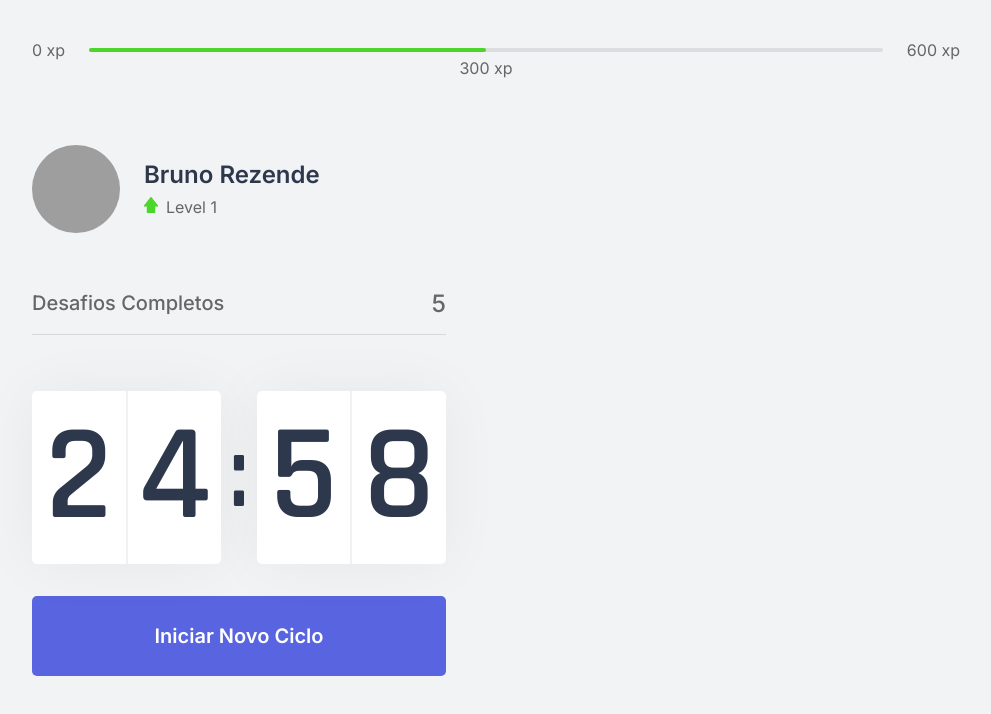
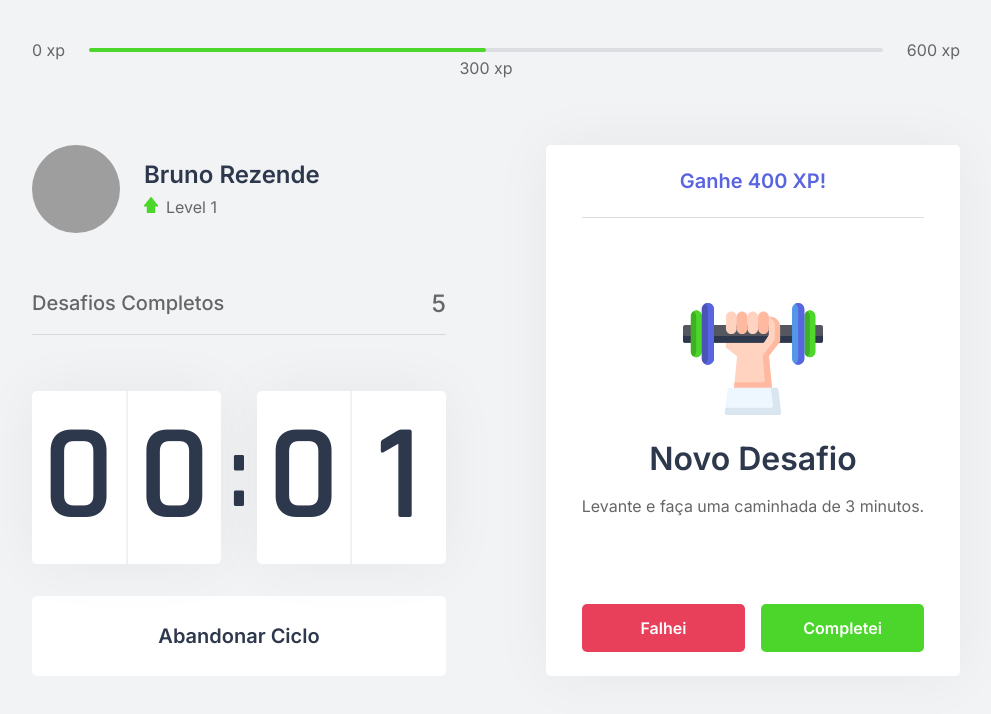
Before and after one commit to brunocrez/rct-nextLevelWeek, a Next.js app: page / in a window 1280 px wide. Both pictures are taken after a click on the button "Iniciar Novo Ciclo". Shown: the top 714 px of the page, without its empty margins (144-1135 px from the left). Built offline with nearby package versions, Linux system fonts and the light colour scheme; grey boxes are pictures that could not be loaded.

Commit message:
finishing countdown component + challenge box component

```diff
--- /dev/null
+++ b/src/components/ChallengeBox.tsx
@@ -0,0 +1,40 @@
+import styles from '../styles/components/ChallengeBox.module.css';
+
+export function ChallengeBox() {
+  const hasActiveChallenge = true;
+
+  return (
+    <div className={styles.challengeBoxContainer}>
+      { hasActiveChallenge ? (
+        <div className={styles.challengeActive}>
+          <header>Ganhe 400 XP!</header>
+          <main>
+            <img src="icons/body.svg" />
+            <strong>Novo Desafio</strong>
+            <p>Levante e faça uma caminhada de 3 minutos.</p>
+          </main>
+          <footer>
+            <button
+              type="button"
+              className={styles.failButton}>
+                Falhei
+            </button>
+            <button
+              type="button"
+              className={styles.successButton}>
+                Completei
+            </button>
+          </footer>
+        </div>
+      ) : (
+        <div className={styles.challengeNotActive}>
+          <strong>Finalize um ciclo para receber um desafio</strong>
+          <p>
+            <img src="icons/level-up.svg" alt="Level Up"/>
+            Avance de nível completando desafios.
+          </p>
+        </div>
+      ) }
+    </div>
+  );
+}
--- a/src/components/Countdown.tsx
+++ b/src/components/Countdown.tsx
@@ -1,9 +1,13 @@
+import { count } from 'console';
 import { useState, useEffect } from 'react';
 import styles from '../styles/components/Countdown.module.css';
 
+let countdownTimeout: NodeJS.Timeout;
+
 export function Countdown() {
-  const [time, setTime] = useState(25 * 60);
-  const [active, setActive] = useState(false);
+  const [time, setTime] = useState(3);
+  const [isActive, setIsActive] = useState(false);
+  const [hasFinished, setHasFinished] = useState(false);
 
   const minutes = Math.floor(time / 60);
   const seconds = time % 60;
@@ -12,16 +16,25 @@
   const [secLeft, secRight] = String(seconds).padStart(2, '0').split('');
 
   function startCountdown() {
-    setActive(true);
+    setIsActive(true);
+  }
+
+  function resetCountdown() {
+    clearTimeout(countdownTimeout);
+    setIsActive(false);
+    setTime(3);
   }
 
   useEffect(() => {
-    if (active && time > 0) {
-      setTimeout(() => {
+    if (isActive && time > 0) {
+      countdownTimeout = setTimeout(() => {
         setTime(time - 1);
       }, 1000);
+    } else if (isActive && time == 0) {
+      setHasFinished(true);
+      setIsActive(false);
     }
-  }, [active, time])
+  }, [isActive, time])
 
   return (
     <div>
@@ -37,12 +50,31 @@
         </div>
       </div>
 
+      { hasFinished ? (
+        <button
+          disabled
+          className={styles.countdownButton}>
+          Ciclo Encerrado
+        </button>
+      ) : (
+        <>
+          { isActive ? (
+            <button
+              type="button"
+              className={`${styles.countdownButton} ${styles.countdownButtonActive}`}
+              onClick={resetCountdown}>
+              Abandonar Ciclo
+            </button>
+          ) : (
             <button
               type="button"
               className={styles.countdownButton}
               onClick={startCountdown}>
               Iniciar Novo Ciclo
             </button>
+          ) }
+        </>
+      )}
     </div>
   );
 }
--- a/src/pages/index.tsx
+++ b/src/pages/index.tsx
@@ -1,9 +1,10 @@
+import Head from 'next/head';
+
 import { CompletedChallenges } from '../components/CompletedChallenges';
 import { Countdown } from '../components/Countdown';
 import { ExperienceBar } from '../components/ExperienceBar';
 import { Profile } from '../components/Profile';
-
-import Head from 'next/head';
+import { ChallengeBox } from '../components/ChallengeBox';
 
 import styles from '../styles/pages/Home.module.css';
 
@@ -22,7 +23,7 @@
           <Countdown />
         </div>
         <div>
-
+          <ChallengeBox />
         </div>
       </section>
 
--- /dev/null
+++ b/src/styles/components/ChallengeBox.module.css
@@ -0,0 +1,108 @@
+.challengeBoxContainer {
+  height: 100%;
+
+  background: var(--white);
+  border-radius: 5px;
+  box-shadow: 0 0 60px rgba(0, 0, 0, 0.05);
+  padding: 1.5rem 2rem;
+
+  display: flex;
+  flex-direction: column;
+  align-items: center;
+  justify-content: center;
+
+  text-align: center;
+}
+
+.challengeNotActive {
+  display: flex;
+  flex-direction: column;
+  align-items: center;
+}
+
+.challengeNotActive strong {
+  font-size: 1.5rem;
+  font-weight: 500;
+  line-height: 1.4;
+}
+
+.challengeNotActive p {
+  display: flex;
+  flex-direction: column;
+  align-items: center;
+  line-height: 1.5;
+  max-width: 70%;
+  margin-top: 3rem;
+}
+
+.challengeNotActive p img {
+  margin-bottom: 1rem;
+}
+
+.challengeActive {
+  height: 100%;
+  display: flex;
+  flex-direction: column;
+}
+
+.challengeActive header {
+  color: var(--blue);
+  font-weight: 600;
+  font-size: 1.25rem;
+  padding: 0 2rem 1.5rem;
+  border-bottom: 1px solid var(--grey-line);
+}
+
+.challengeActive main {
+  flex: 1;
+  display: flex;
+  flex-direction: column;
+  align-items: center;
+  justify-content: center;
+}
+
+.challengeActive main strong {
+  font-size: 2rem;
+  font-weight: 600;
+  color: var(--title);
+  margin: 1.5rem 0 1rem;
+}
+
+.challengeActive main p {
+  line-height: 1.5;
+}
+
+.challengeActive footer {
+  display: grid;
+  grid-template-columns: 1fr 1fr;
+  gap: 1rem;
+}
+
+.challengeActive footer button {
+  height: 3rem;
+  color: var(--white);
+
+  display: flex;
+  align-items: center;
+  justify-content: center;
+
+  border: 0;
+  border-radius: 5px;
+
+  font-size: 1rem;
+  font-weight: 600;
+
+  transition: filter 0.3s;
+}
+
+.challengeActive footer button.failButton {
+  background-color: var(--red);
+}
+
+.challengeActive footer button.successButton {
+  background-color: var(--green);
+}
+
+.challengeActive footer button:hover {
+  filter: brightness(0.85);
+}
--- a/src/styles/components/Countdown.module.css
+++ b/src/styles/components/Countdown.module.css
@@ -62,3 +62,19 @@
 .countdownButton:hover {
   background-color: var(--blue-dark);
 }
+
+.countdownButtonActive {
+  background: var(--white);
+  color: var(--title);
+}
+
+.countdownButtonActive:hover {
+  background: var(--red);
+  color: var(--white);
+}
+
+.countdownButton:disabled {
+  background: var(--white);
+  color: var(--text);
+  cursor: not-allowed;
+}
```
Lines whose indentation alone changed are shown as unchanged.
